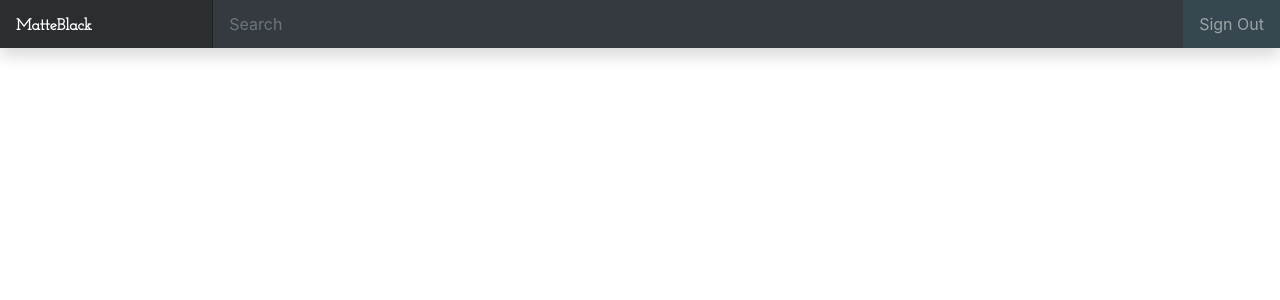
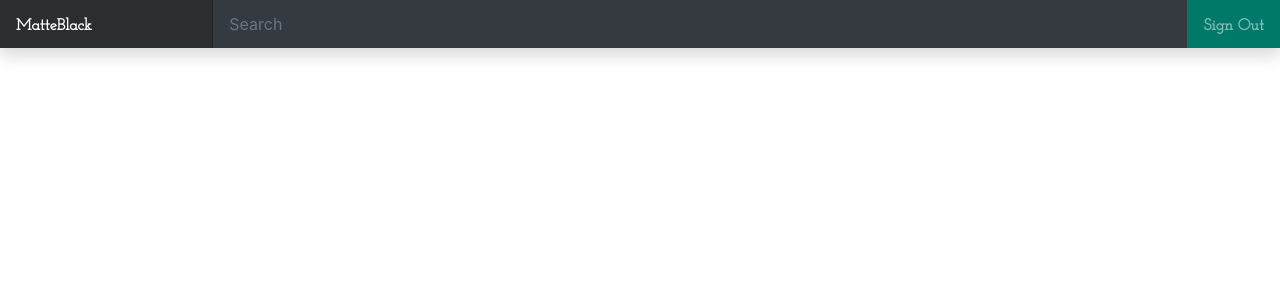
Before and after one commit to ishaansaxena/MatteBlack, a Django app: page /s/ in a window 1280 px wide. Shown: the top 300 px of the page. Run offline with Django 3.2, Linux system fonts and the light colour scheme; some libraries are stand-ins or nearby versions.

Commit message:
Update colors

```diff
--- a/server/static/css/dashboard.css
+++ b/server/static/css/dashboard.css
@@ -6,7 +6,7 @@
 .jo-sans {
   font-family: "Josefin Sans", sans-serif; }
 
-.jo-slab, .navbar .navbar-brand {
+.jo-slab, .navbar .navbar-brand, .navbar .btn-nav {
   font-family: "Josefin Slab", serif; }
 
 .navbar .navbar-brand {
@@ -23,11 +23,12 @@
   .navbar .form-control:focus {
     outline: none;
     border-color: transparent;
-    background-color: #eceff1; }
+    color: #FFFFFF; }
 .navbar .btn-nav {
-  padding: 0.25rem 1rem 0.25rem 1rem;
+  padding: 0.35rem 1rem 0.15rem 1rem;
   font-size: 1rem;
-  background: #37474F;
-  color: #FFFFFF; }
+  font-weight: bolder;
+  color: #FFFFFF;
+  background: #00796B; }
 
 /*# sourceMappingURL=dashboard.css.map */
--- a/server/static/css/index.css
+++ b/server/static/css/index.css
@@ -22,7 +22,7 @@ body {
   .view-front .navbar {
     padding: 3rem 0; }
     .view-front .navbar .matte-black {
-      color: #CFD8DC;
+      color: #FFFFFF;
       font-size: 2rem; }
   .view-front .content {
     position: absolute;
@@ -30,7 +30,7 @@ body {
     left: 50%;
     transform: translate(-50%, -40%); }
     .view-front .content .description {
-      color: #B0BEC5;
+      color: #FFFFFF;
       font-size: 1rem;
       line-height: 1.5; }
     .view-front .content .btn {
--- a/server/static/sass/_config.sass
+++ b/server/static/sass/_config.sass
@@ -11,16 +11,6 @@
     font-family: 'Josefin Slab', serif
 
 // Colors (see colors.md for more):
-$C900:  #263238
-$C800:  #37474F
-$C700:  #455A64
-$C600:  #546E7A
-$C500:  #607D8B
-$C400:  #78909C
-$C300:  #90A4AE
-$C200:  #B0BEC5
-$C100:  #CFD8DC
-$C050:  #ECEFF1
 $white: #FFFFFF
 $black: #222222
 $A200:  #00796B
--- a/server/static/sass/dashboard.sass
+++ b/server/static/sass/dashboard.sass
@@ -18,10 +18,13 @@
         &:focus
             outline: none
             border-color: transparent
-            background-color: rgba($C050, 1)
+            color: $white
+            // background-color: rgba($C050, 1)
 
     .btn-nav
-        padding: 0.25rem 1rem 0.25rem 1rem
+        @extend .jo-slab
+        padding: 0.35rem 1rem 0.15rem 1rem
         font-size: 1rem
-        background: $C800
+        font-weight: bolder
         color: $white
+        background: $A200
--- a/server/static/sass/index.sass
+++ b/server/static/sass/index.sass
@@ -16,7 +16,7 @@ body
 
         .matte-black
             @extend .jo-slab
-            color: $C100
+            color: $white
             font-size: 2rem
 
         .git
@@ -30,7 +30,7 @@ body
 
         .description
             @extend .jo-sans
-            color: $C200
+            color: $white
             font-size: 1rem
             line-height: 1.5
 
```
Also changed, not shown: colors.md (+0 -12 lines), 2 other files.
